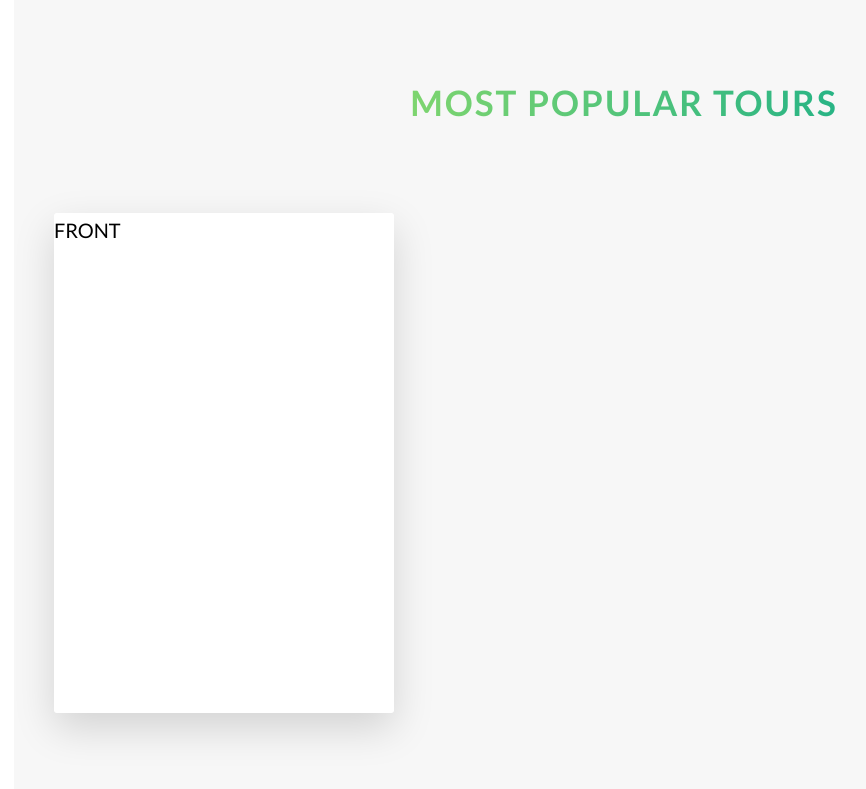
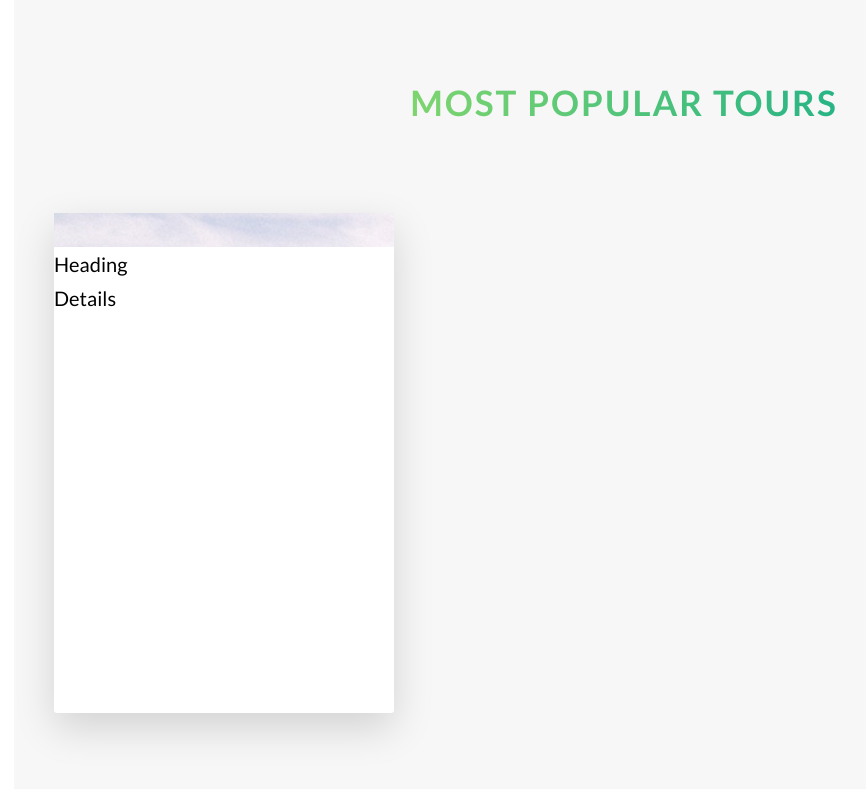
Before and after one commit to volkancetindag/Site_04-SASS-SCSS, a website: page index.html in a window 1280 px wide. Shown: the part 2236-3025 px from the top of the page, without its empty margins (16-882 px from the left). Drawn offline with Linux system fonts and the light colour scheme.

Commit message:
Front side of card
Front side of card was created and added background image.

```diff
--- a/index.html
+++ b/index.html
@@ -116,7 +116,15 @@
                 <div class="col-1-of-3">
                     <div class="card">
                         <div class="card__side card__side--front">
-                            FRONT
+                            <div class="card__picture card__picture--1">
+                                &nbsp;
+                            </div>
+                            <div class="card__heading">
+                                Heading
+                            </div>
+                            <div class="card__details">
+                                 Details
+                            </div>
                         </div>
                         <div class="card__side card__side--back card__side--back-1">
                             BACK
--- a/sass/components/_card.scss
+++ b/sass/components/_card.scss
@@ -1,4 +1,5 @@
 .card{
+  //FUNCTIONALITY
   perspective: 150rem;
   position: relative;
   height: 50rem;
@@ -42,4 +43,12 @@
 
   }
 
+  //FRONT SIDE STYLING
+  &__picture{
+
+    &--1{
+      background-image: url("../img/nat-5.jpg");
+    }
+  }
+
 }
```
Also changed, not shown: css/style.css.
